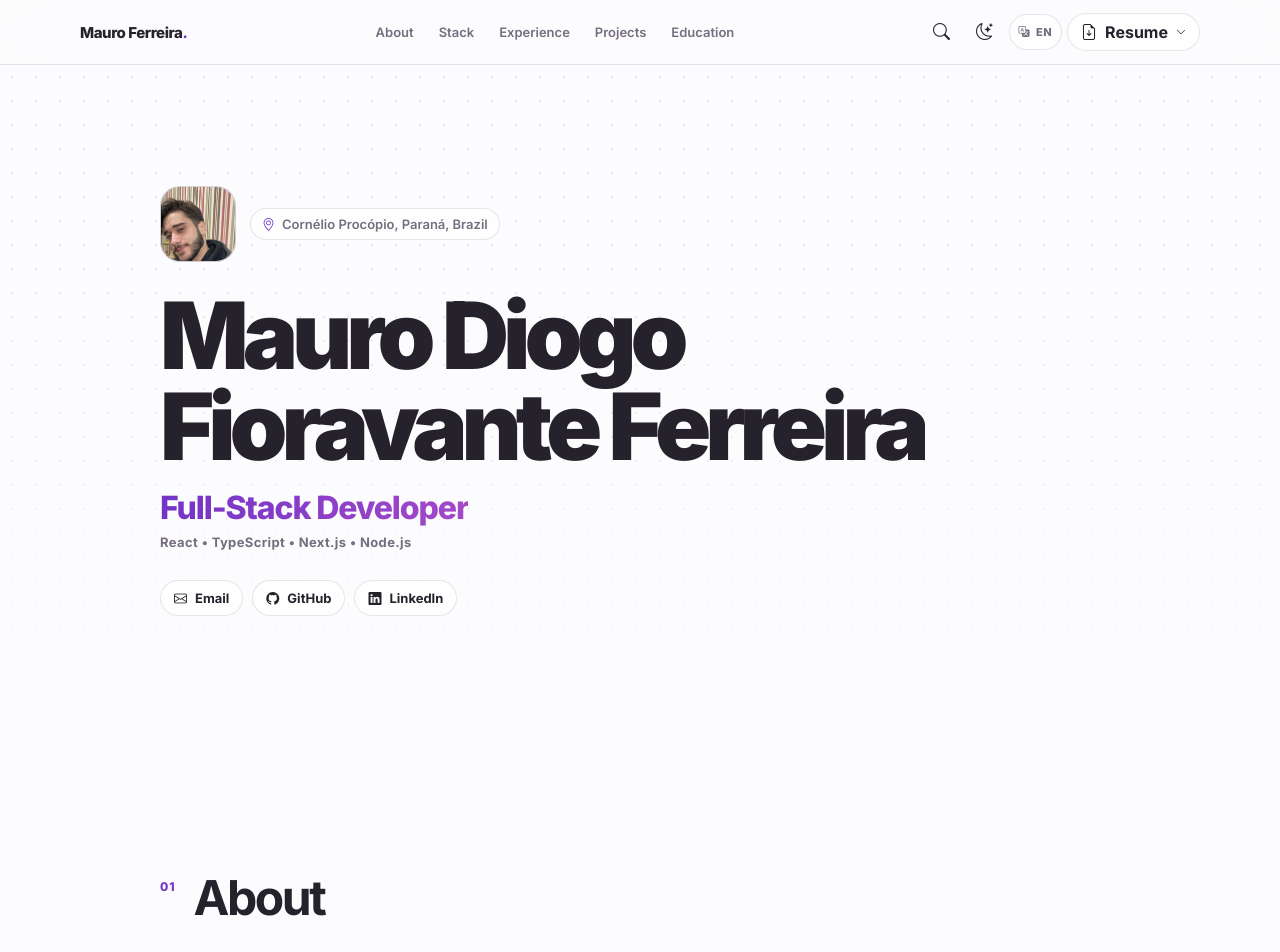
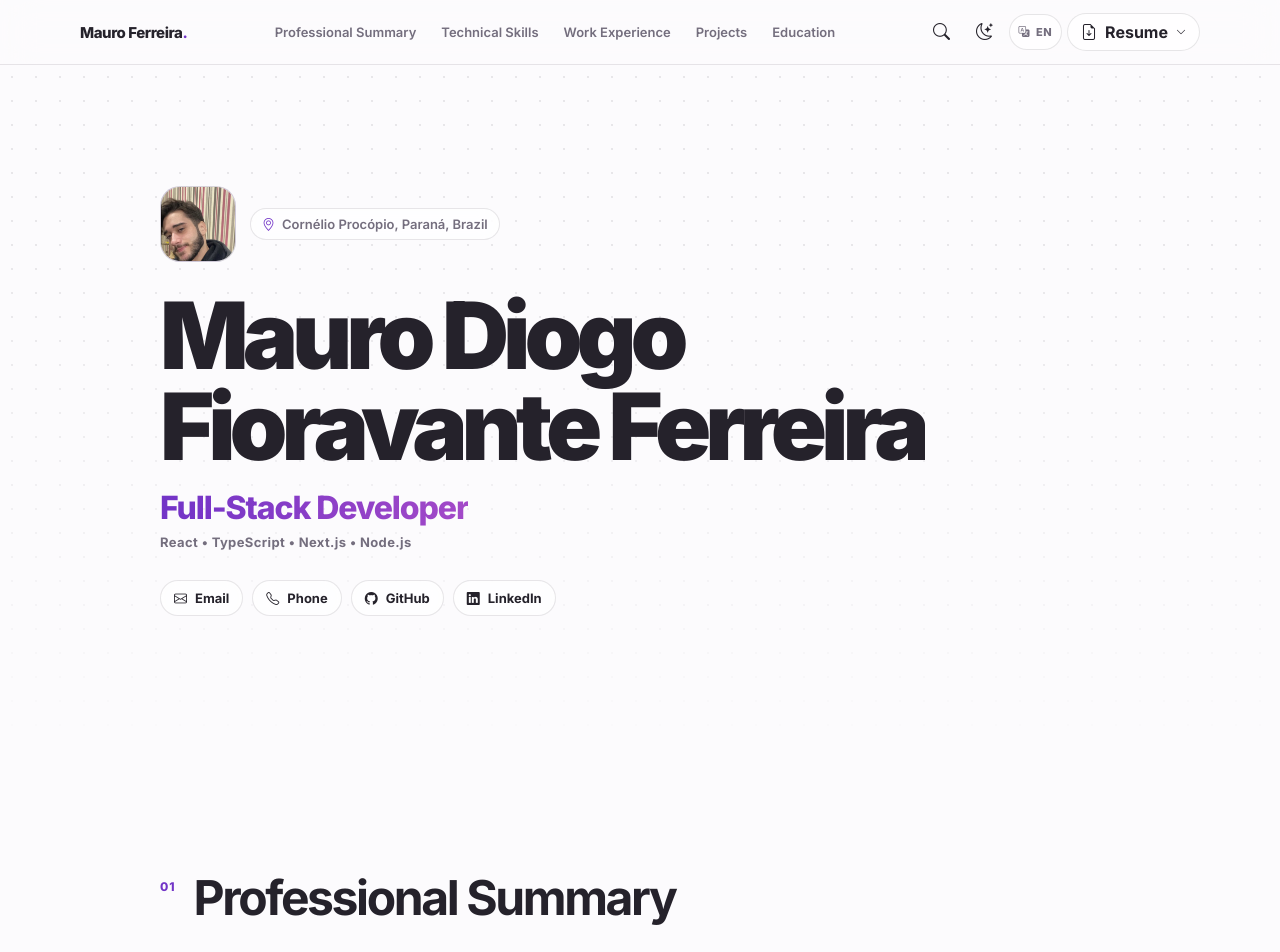
Before and after one commit to maurodferreira/Portfolio-site-mauro, a React (Vite) app: page / in a window 1280 px wide. Shown: the top 952 px of the page. Built offline with nearby package versions, Linux system fonts and the light colour scheme.

Commit message:
content: atualiza titulos profissionais e telefone

```diff
--- a/src/data/portfolio.ts
+++ b/src/data/portfolio.ts
@@ -5,7 +5,7 @@ const sharedPersonal = {
   shortName: 'Mauro Ferreira',
   location: 'Cornélio Procópio, Paraná, Brasil',
   email: 'maurodiogo56@gmail.com',
-  phone: '',
+  phone: '+55 (43) 98482-0118',
   github: 'https://github.com/maurodferreira',
   linkedin: 'https://www.linkedin.com/in/mauro-diogo-fioravante-ferreira-aa5114291/',
   website: '',
@@ -203,11 +203,11 @@ const pt: PortfolioData = {
 
   ui: {
     navigation: {
-      about: 'Sobre',
-      skills: 'Stack',
-      experience: 'Experiência',
+      about: 'Resumo Profissional',
+      skills: 'Habilidades Técnicas',
+      experience: 'Experiência de Trabalho',
       projects: 'Projetos',
-      education: 'Educação',
+      education: 'Formação',
       resume: 'Currículo',
       resumeVisual: 'Currículo (PDF)',
       resumeAts: 'Currículo ATS (PDF)',
@@ -226,27 +226,27 @@ const pt: PortfolioData = {
       website: 'Website',
     },
     sections: {
-      about: 'Sobre',
-      skills: 'Stack & Tecnologias',
-      skillsSubtitle: 'Tecnologias e ferramentas que fazem parte do meu trabalho.',
-      experience: 'Experiência',
+      about: 'Resumo Profissional',
+      skills: 'Habilidades Técnicas',
+      skillsSubtitle: 'Tecnologias, bibliotecas e ferramentas que fazem parte do meu trabalho.',
+      experience: 'Experiência de Trabalho',
       experienceSubtitle: 'Experiência profissional e responsabilidades.',
       projects: 'Projetos em destaque',
       projectsSubtitle: 'Alguns dos projetos em que tive atuação técnica mais direta.',
       clients: 'Outros projetos e clientes',
       clientsSubtitle: 'Marcas e produtos dos quais participei durante minha trajetória profissional.',
-      education: 'Educação',
+      education: 'Formação',
       educationSubtitle: 'Formação acadêmica.',
       courses: 'Cursos',
       coursesSubtitle: 'Formação complementar relevante para desenvolvimento e tecnologia.',
-      leadership: 'Liderança',
-      leadershipSubtitle: 'Experiências extracurriculares que contribuíram para comunicação e responsabilidade.',
+      leadership: 'Liderança & Atividades Extracurriculares',
+      leadershipSubtitle: 'Experiências que desenvolveram liderança, comunicação, organização e responsabilidade.',
     },
     search: {
-      placeholder: 'Pesquisar stack, projetos, cursos e seções...',
+      placeholder: 'Pesquisar habilidades, projetos, cursos e seções...',
       empty: 'Nenhum resultado encontrado.',
       section: 'Seção',
-      skill: 'Tecnologia',
+      skill: 'Habilidade técnica',
       project: 'Projeto',
       course: 'Curso',
     },
@@ -254,12 +254,12 @@ const pt: PortfolioData = {
       back: 'Voltar ao portfólio',
       print: 'Imprimir / Salvar PDF',
       summary: 'Resumo profissional',
-      experience: 'Experiência',
+      experience: 'Experiência de Trabalho',
       projects: 'Projetos selecionados',
-      skills: 'Tecnologias',
+      skills: 'Habilidades Técnicas',
       education: 'Formação',
       courses: 'Cursos',
-      leadership: 'Liderança',
+      leadership: 'Liderança & Atividades Extracurriculares',
       contact: 'Contato',
       atsLabel: 'Currículo otimizado para ATS',
     },
@@ -457,9 +457,9 @@ const en: PortfolioData = {
 
   ui: {
     navigation: {
-      about: 'About',
-      skills: 'Stack',
-      experience: 'Experience',
+      about: 'Professional Summary',
+      skills: 'Technical Skills',
+      experience: 'Work Experience',
       projects: 'Projects',
       education: 'Education',
       resume: 'Resume',
@@ -480,10 +480,10 @@ const en: PortfolioData = {
       website: 'Website',
     },
     sections: {
-      about: 'About',
-      skills: 'Stack & Technologies',
-      skillsSubtitle: 'Technologies and tools that are part of my work.',
-      experience: 'Experience',
+      about: 'Professional Summary',
+      skills: 'Technical Skills',
+      skillsSubtitle: 'Technologies, libraries and tools that are part of my work.',
+      experience: 'Work Experience',
       experienceSubtitle: 'Professional experience and responsibilities.',
       projects: 'Featured Projects',
       projectsSubtitle: 'Projects in which I had more direct technical involvement.',
@@ -493,14 +493,14 @@ const en: PortfolioData = {
       educationSubtitle: 'Academic background.',
       courses: 'Courses',
       coursesSubtitle: 'Additional education relevant to software development and technology.',
-      leadership: 'Leadership',
-      leadershipSubtitle: 'Extracurricular experiences that strengthened communication and responsibility.',
+      leadership: 'Leadership & Extracurricular Activities',
+      leadershipSubtitle: 'Experiences that strengthened leadership, communication, organization and responsibility.',
     },
     search: {
-      placeholder: 'Search stack, projects, courses and sections...',
+      placeholder: 'Search technical skills, projects, courses and sections...',
       empty: 'No results found.',
       section: 'Section',
-      skill: 'Technology',
+      skill: 'Technical skill',
       project: 'Project',
       course: 'Course',
     },
@@ -508,12 +508,12 @@ const en: PortfolioData = {
       back: 'Back to portfolio',
       print: 'Print / Save PDF',
       summary: 'Professional Summary',
-      experience: 'Experience',
+      experience: 'Work Experience',
       projects: 'Selected Projects',
-      skills: 'Technologies',
+      skills: 'Technical Skills',
       education: 'Education',
       courses: 'Courses',
-      leadership: 'Leadership',
+      leadership: 'Leadership & Extracurricular Activities',
       contact: 'Contact',
       atsLabel: 'ATS-optimized resume',
     },
```
